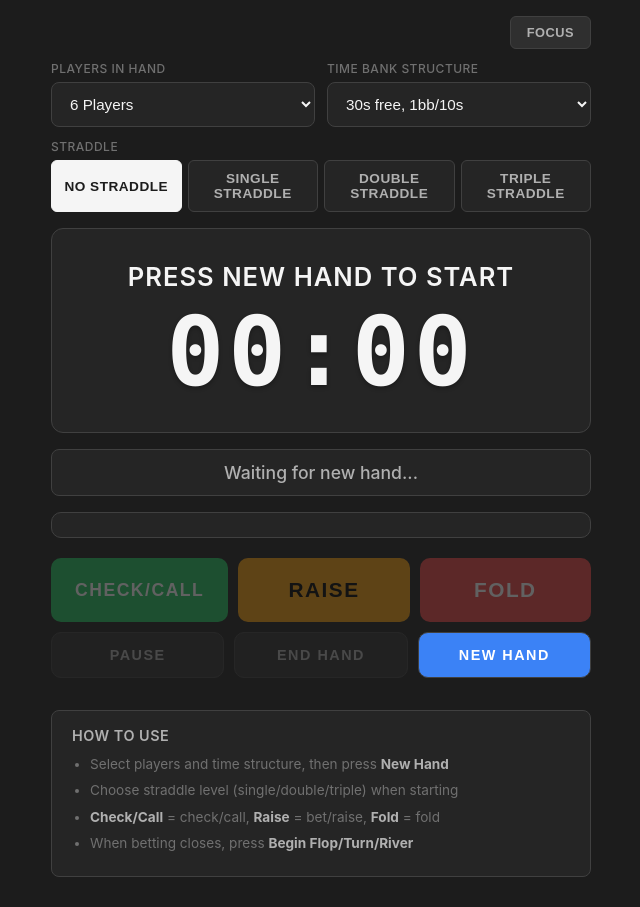
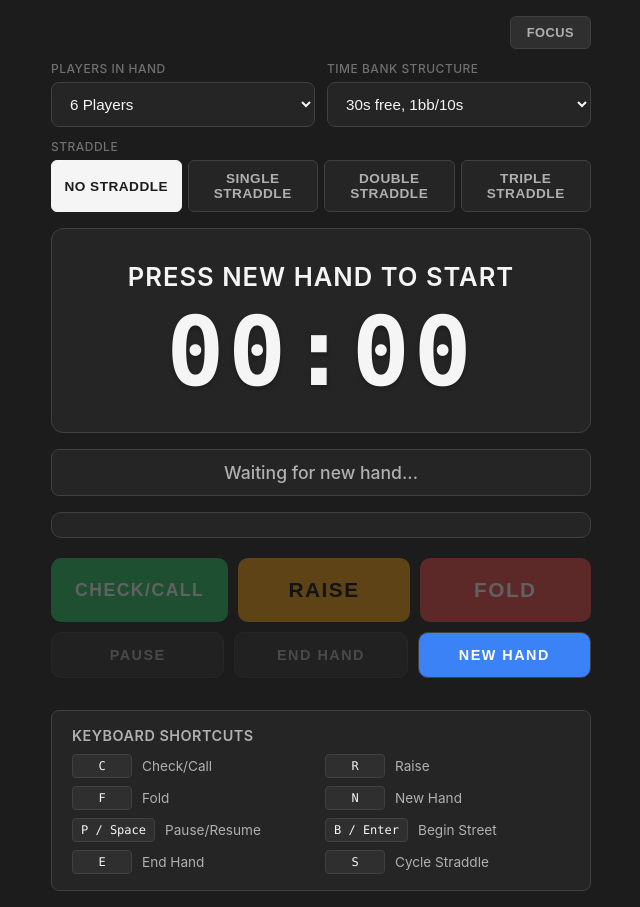
Before and after one commit to theosteige/poker-action, a React (Vite) app: page / in a window 1280 px wide. Shown: the whole page, without its empty margins (319-959 px from the left). Built offline with nearby package versions, Linux system fonts and the light colour scheme.

Commit message:
keyboard input

```diff
--- a/src/App.css
+++ b/src/App.css
@@ -92,6 +92,35 @@
   color: var(--text-secondary);
 }
 
+.shortcuts-grid {
+  display: grid;
+  grid-template-columns: 1fr 1fr;
+  gap: 8px;
+}
+
+.shortcut-item {
+  display: flex;
+  align-items: center;
+  gap: 10px;
+  font-size: 0.85rem;
+}
+
+.shortcut-item kbd {
+  background: var(--bg-tertiary);
+  border: 1px solid var(--border-color);
+  border-radius: 4px;
+  padding: 4px 8px;
+  font-family: 'SF Mono', 'Menlo', 'Monaco', monospace;
+  font-size: 0.75rem;
+  color: var(--text-primary);
+  min-width: 60px;
+  text-align: center;
+}
+
+.shortcut-item span {
+  color: var(--text-secondary);
+}
+
 /* Mobile adjustments for non-focus mode */
 @media (max-width: 480px) {
   .header-row {
--- a/src/App.tsx
+++ b/src/App.tsx
@@ -4,6 +4,7 @@ import { STREET_LABELS, STRADDLE_LABELS } from './types';
 import { TIME_STRUCTURES } from './utils/timeStructures';
 import { useGameState } from './hooks/useGameState';
 import { useTimer } from './hooks/useTimer';
+import { useKeyboardShortcuts, KEYBOARD_SHORTCUTS } from './hooks/useKeyboardShortcuts';
 import {
   TimerDisplay,
   PlayerChips,
@@ -117,6 +118,28 @@ function App() {
     setTimeStructure(structure);
   }, []);
 
+  const cycleStraddle = useCallback(() => {
+    const order: StraddleType[] = ['none', 'single', 'double', 'triple'];
+    const currentIndex = order.indexOf(straddle);
+    const nextIndex = (currentIndex + 1) % order.length;
+    setStraddle(order[nextIndex]);
+  }, [straddle]);
+
+  // Keyboard shortcuts
+  useKeyboardShortcuts({
+    onAction,
+    onRaise,
+    onFold,
+    onNewHand,
+    onPause: togglePause,
+    onBeginStreet,
+    onEndHand,
+    onStraddleCycle: cycleStraddle,
+    isHandActive,
+    isWaitingForStreet,
+    isModalOpen: showPenaltyModal || showCustomModal,
+  });
+
   const getStatusText = () => {
     if (!isHandActive) {
       return 'Waiting for new hand...';
@@ -188,21 +211,15 @@ function App() {
 
       {!isFocusMode && (
         <div className="instructions">
-          <h3>How to Use</h3>
-          <ul>
-            <li>
-              Select players and time structure, then press <strong>New Hand</strong>
-            </li>
-            <li>
-              Choose straddle level (single/double/triple) when starting
-            </li>
-            <li>
-              <strong>Check/Call</strong> = check/call, <strong>Raise</strong> = bet/raise, <strong>Fold</strong> = fold
-            </li>
-            <li>
-              When betting closes, press <strong>Begin Flop/Turn/River</strong>
-            </li>
-          </ul>
+          <h3>Keyboard Shortcuts</h3>
+          <div className="shortcuts-grid">
+            {Object.entries(KEYBOARD_SHORTCUTS).map(([key, action]) => (
+              <div key={key} className="shortcut-item">
+                <kbd>{key}</kbd>
+                <span>{action}</span>
+              </div>
+            ))}
+          </div>
         </div>
       )}
 
--- /dev/null
+++ b/src/hooks/useKeyboardShortcuts.ts
@@ -0,0 +1,143 @@
+import { useEffect, useCallback } from 'react';
+
+interface KeyboardShortcutsConfig {
+  onAction: () => void;
+  onRaise: () => void;
+  onFold: () => void;
+  onNewHand: () => void;
+  onPause: () => void;
+  onBeginStreet: () => void;
+  onEndHand: () => void;
+  onStraddleCycle: () => void;
+  isHandActive: boolean;
+  isWaitingForStreet: boolean;
+  isModalOpen: boolean;
+}
+
+export function useKeyboardShortcuts({
+  onAction,
+  onRaise,
+  onFold,
+  onNewHand,
+  onPause,
+  onBeginStreet,
+  onEndHand,
+  onStraddleCycle,
+  isHandActive,
+  isWaitingForStreet,
+  isModalOpen,
+}: KeyboardShortcutsConfig) {
+  const handleKeyDown = useCallback(
+    (event: KeyboardEvent) => {
+      // Don't trigger shortcuts if a modal is open or user is typing in an input
+      if (isModalOpen) return;
+      if (event.target instanceof HTMLInputElement || event.target instanceof HTMLSelectElement) {
+        return;
+      }
+
+      const key = event.key.toLowerCase();
+      const canAct = isHandActive && !isWaitingForStreet;
+
+      switch (key) {
+        // C = Check/Call
+        case 'c':
+          if (canAct) {
+            event.preventDefault();
+            onAction();
+          }
+          break;
+
+        // R = Raise
+        case 'r':
+          if (canAct) {
+            event.preventDefault();
+            onRaise();
+          }
+          break;
+
+        // F = Fold
+        case 'f':
+          if (canAct) {
+            event.preventDefault();
+            onFold();
+          }
+          break;
+
+        // N = New Hand
+        case 'n':
+          event.preventDefault();
+          onNewHand();
+          break;
+
+        // P or Space = Pause/Resume
+        case 'p':
+        case ' ':
+          if (isHandActive) {
+            event.preventDefault();
+            onPause();
+          }
+          break;
+
+        // B or Enter = Begin Street (when waiting)
+        case 'b':
+        case 'enter':
+          if (isWaitingForStreet) {
+            event.preventDefault();
+            onBeginStreet();
+          }
+          break;
+
+        // E = End Hand
+        case 'e':
+          if (isHandActive) {
+            event.preventDefault();
+            onEndHand();
+          }
+          break;
+
+        // S = Cycle Straddle (none -> single -> double -> triple -> none)
+        case 's':
+          if (!isHandActive) {
+            event.preventDefault();
+            onStraddleCycle();
+          }
+          break;
+
+        default:
+          break;
+      }
+    },
+    [
+      onAction,
+      onRaise,
+      onFold,
+      onNewHand,
+      onPause,
+      onBeginStreet,
+      onEndHand,
+      onStraddleCycle,
+      isHandActive,
+      isWaitingForStreet,
+      isModalOpen,
+    ]
+  );
+
+  useEffect(() => {
+    window.addEventListener('keydown', handleKeyDown);
+    return () => {
+      window.removeEventListener('keydown', handleKeyDown);
+    };
+  }, [handleKeyDown]);
+}
+
+// Keyboard shortcut reference
+export const KEYBOARD_SHORTCUTS = {
+  'C': 'Check/Call',
+  'R': 'Raise',
+  'F': 'Fold',
+  'N': 'New Hand',
+  'P / Space': 'Pause/Resume',
+  'B / Enter': 'Begin Street',
+  'E': 'End Hand',
+  'S': 'Cycle Straddle',
+} as const;
```
